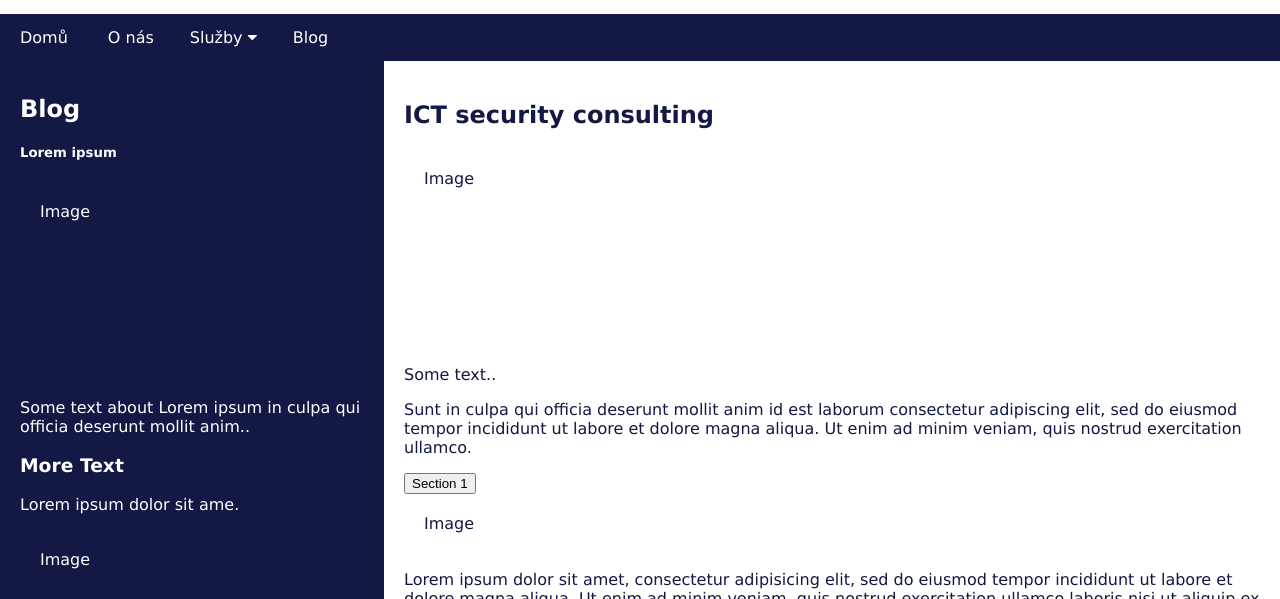
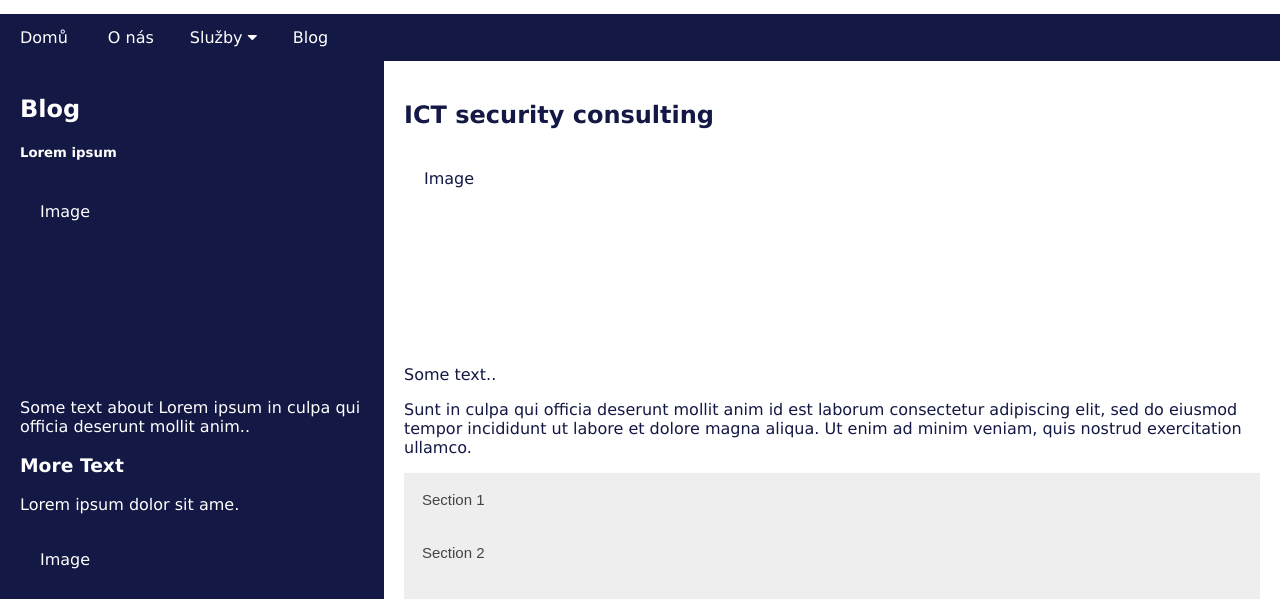
Before and after one commit to chocomys/cyberone, a plain HTML site: page ictsecurity.html in a window 1280 px wide. Shown: the part 313-912 px from the top of the page. Drawn offline with Linux system fonts and the light colour scheme.

Commit message:
Update style.css

```diff
--- a/css/style.css
+++ b/css/style.css
@@ -171,3 +171,27 @@ body {
   background:  rgb(19, 24, 68);
   color: white;
 }
+.accordion {
+  background-color: #eee;
+  color: #444;
+  cursor: pointer;
+  padding: 18px;
+  width: 100%;
+  border: none;
+  text-align: left;
+  outline: none;
+  font-size: 15px;
+  transition: 0.4s;
+}
+
+.active, .accordion:hover {
+  background-color: #ccc;
+}
+
+.panel {
+  padding: 0 18px;
+  background-color: white;
+  max-height: 0;
+  overflow: hidden;
+  transition: max-height 0.2s ease-out;
+}
```
